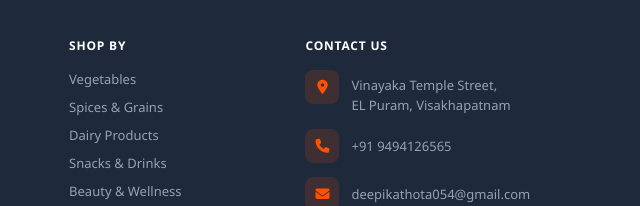
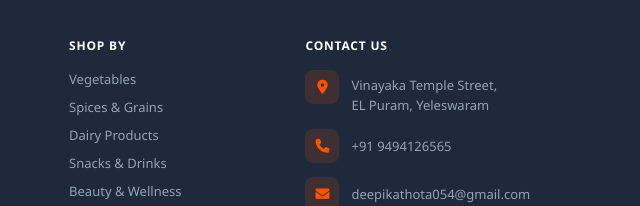
Before and after one commit to Deepika-547/Arjun-store, a website: page frontend/index.html in a window 1280 px wide. Shown: the part 3066-3272 px from the top of the page, 640-1280 px from the left. Drawn offline with Linux system fonts and the light colour scheme; no server answers.

Commit message:
Fix footer address

```diff
--- a/frontend/index.html
+++ b/frontend/index.html
@@ -774,7 +774,7 @@
       <h4 style="font-size:12px;font-weight:600;color:#fff;margin-bottom:16px;text-transform:uppercase;letter-spacing:0.8px;">Contact Us</h4>
       <div style="display:flex;align-items:flex-start;gap:12px;margin-bottom:14px;">
         <div style="width:34px;height:34px;border-radius:8px;background:rgba(255,82,0,0.15);display:flex;align-items:center;justify-content:center;flex-shrink:0;"><i class="fas fa-location-dot" style="color:#ff5200;font-size:14px;"></i></div>
-        <span style="font-size:13px;color:#94a3b8;line-height:1.5;padding-top:6px;">Vinayaka Temple Street,<br>EL Puram, Visakhapatnam</span>
+        <span style="font-size:13px;color:#94a3b8;line-height:1.5;padding-top:6px;">Vinayaka Temple Street,<br>EL Puram, Yeleswaram</span>
       </div>
       <div style="display:flex;align-items:center;gap:12px;margin-bottom:14px;">
         <div style="width:34px;height:34px;border-radius:8px;background:rgba(255,82,0,0.15);display:flex;align-items:center;justify-content:center;flex-shrink:0;"><i class="fas fa-phone" style="color:#ff5200;font-size:14px;"></i></div>
```
